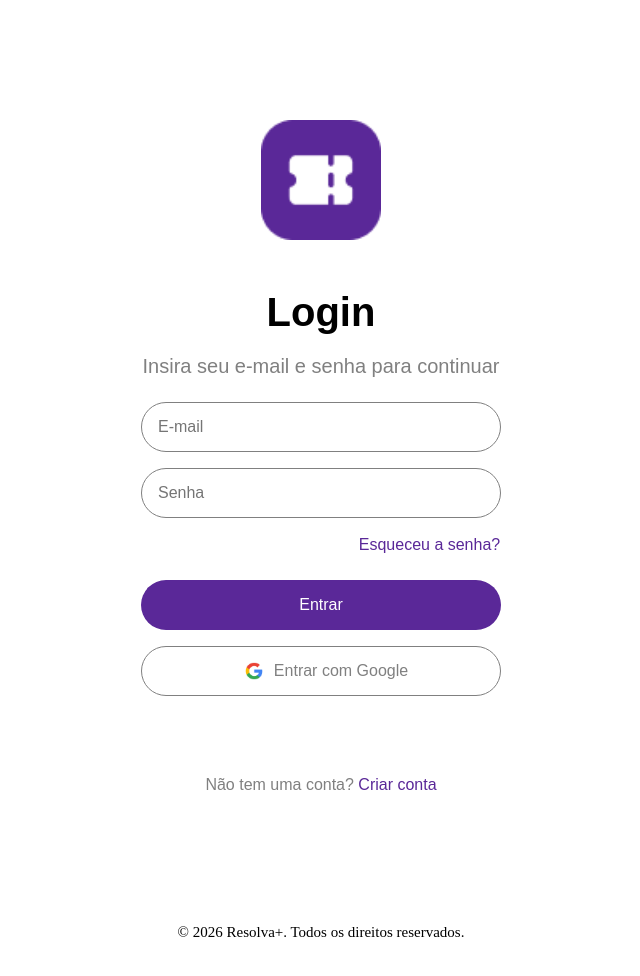
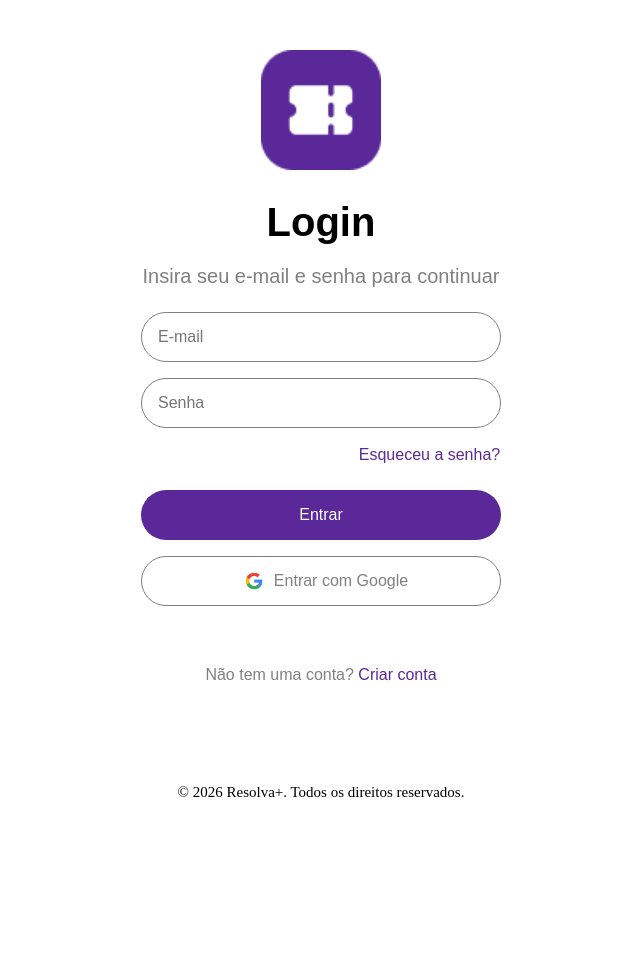
Before and after one commit to jeremiasholy/Resolva-, a plain HTML site: page index.html in a window 1280 px wide. Shown: the top 976 px of the page, without its empty margins (362-1002 px from the left). After the commit the page ends 901 px from the top, so only its background shows below. Drawn offline with Linux system fonts and the light colour scheme.

Commit message:
segundo commit

```diff
--- a/style.css
+++ b/style.css
@@ -13,7 +13,7 @@
     justify-content: space-between;
 }
 .conteudo .login-image{
-    margin: 120px auto 50px;
+    margin: 50px auto 30px;
     height:120px;
     display: block;
     justify-content: space-between;
@@ -89,9 +89,9 @@ input ,button{
     width:40px;
 }
 .criar-conta {
-    margin: 80px auto;
+    margin: 60px auto;
 }
 .rodape {
-    margin: 130px auto;
+    margin: 100px auto;
     font-size: 15px;
 }
```
